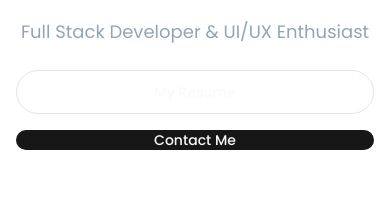
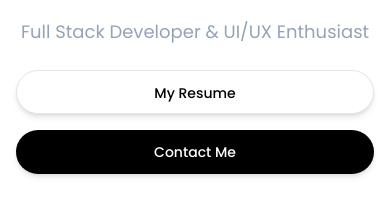
Before and after one commit to guru-krithick/my-portfolio, a Next.js app: page / in a window 390 px wide. Shown: the part 500-714 px from the top of the page. Built offline with nearby package versions, Linux system fonts and the light colour scheme; a web font is replaced by a local one.

Commit message:
refactor: improve Hero component layout and styling, enhance button responsiveness

```diff
--- a/components/Sections/Hero.tsx
+++ b/components/Sections/Hero.tsx
@@ -1,14 +1,17 @@
 "use client";
 
-import { motion } from 'framer-motion';
-import Image from 'next/image';
+import { motion } from "framer-motion";
+import Image from "next/image";
 import { Button } from "@/components/ui/button";
 import { TerminalAnimation } from "@/components/Elements/TerminalAnimation";
-import DownloadButton from '../Elements/DownloadButton';
+import DownloadButton from "../Elements/DownloadButton";
 
 export default function Hero() {
   return (
-    <section id="home" className="min-h-screen flex items-center justify-center bg-white overflow-hidden">
+    <section
+      id="home"
+      className="min-h-screen flex items-center justify-center bg-white overflow-hidden"
+    >
       <div className="container mx-auto px-4 py-8 md:py-16">
         <div className="grid grid-cols-1 lg:grid-cols-2 gap-8 pt-10 items-center">
           {/* Left Column - Text Content */}
@@ -19,7 +22,10 @@ export default function Hero() {
             transition={{ duration: 0.5 }}
           >
             <h1 className="text-2xl sm:text-4xl lg:text-6xl text-gray-800 font-bold font-playfair">
-              Hi There, I&apos;m <span className="bg-clip-text text-transparent animate-gradient-text font-playfair ">Guru Krithick</span>
+              Hi There, I&apos;m{" "}
+              <span className="bg-clip-text text-transparent animate-gradient-text font-playfair">
+                Guru Krithick
+              </span>
             </h1>
             <p className="text-lg sm:text-xl lg:text-xl text-muted-foreground font-poppins">
               Full Stack Developer & UI/UX Enthusiast
@@ -30,26 +36,39 @@ export default function Hero() {
               animate={{ opacity: 1, y: 0 }}
               transition={{ delay: 0.2, duration: 0.5 }}
             >
+              {/* Resume Button */}
               <Button
                 size="lg"
                 variant="outline"
-  className="rounded-full block lg:hidden"
+                className="rounded-full block lg:hidden px-6 py-3 text-black text-sm md:text-base shadow-md hover:shadow-lg transition-all ease-in-out"
                 onClick={() => {
-    const link = document.createElement('a');
-    link.href = '/My-resume.pdf'; // Replace with the actual path to your resume file
-    link.download = 'My-resume.pdf'; // Set the desired file name
+                  const link = document.createElement("a");
+                  link.href = "/My-resume.pdf"; // Replace with the actual path to your resume file
+                  link.download = "My-resume.pdf"; // Set the desired file name
                   link.click();
                 }}
               >
                 My Resume
               </Button>
 
+              {/* Download Button for Larger Screens */}
               <div className="hidden lg:block">
                 <DownloadButton />
               </div>
-<Button size="xl" className="rounded-full">Contact Me</Button>
 
-
+              {/* Contact Me Button */}
+              <Button
+                size="xl"
+                className=" hidden lg:block rounded-full px-6 py-3 text-sm md:text-base bg-black text-white shadow-md hover:shadow-lg hover:bg-gray-800 transition-all ease-in-out"
+              >
+                Contact Me
+              </Button>
+              <Button
+                size="lg"
+                className="block lg:hidden rounded-full px-6 py-3 text-sm md:text-base bg-black text-white shadow-md hover:shadow-lg hover:bg-gray-800 transition-all ease-in-out"
+              >
+                Contact Me
+              </Button>
             </motion.div>
 
             {/* Terminal Animation */}
@@ -59,8 +78,6 @@ export default function Hero() {
                 title="Terminal"
               />
             </div>
-
-
           </motion.div>
 
           {/* Right Column - Image */}
```
Lines whose indentation alone changed are shown as unchanged.
